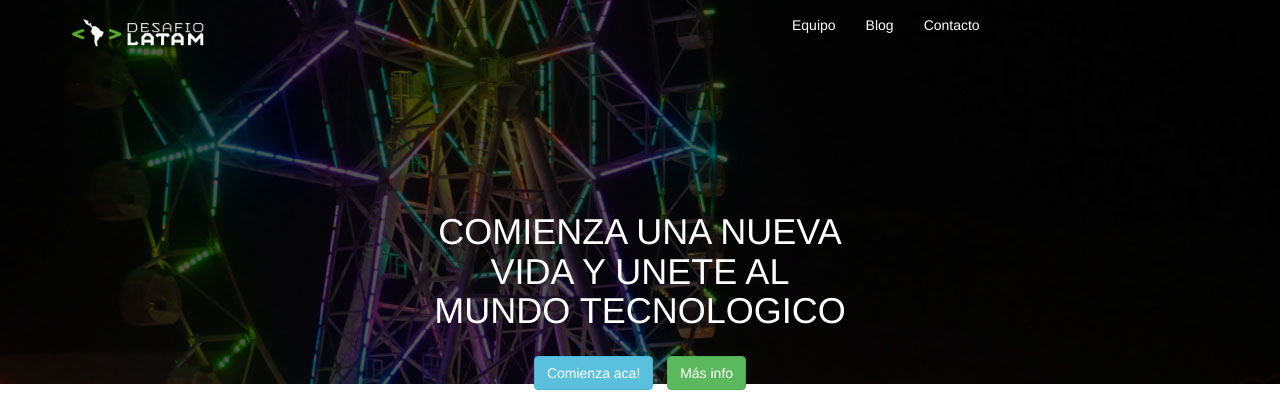
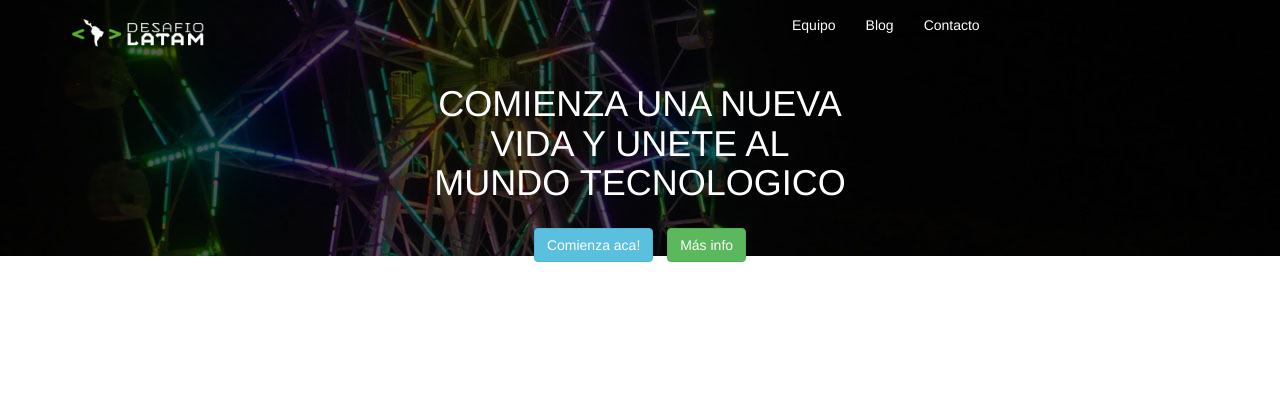
Before and after one commit to CPQM07/BootstrapLanding, a plain HTML site: page index.html in a window 1280 px wide. Shown: the top 402 px of the page. Drawn offline with nearby package versions, Linux system fonts and the light colour scheme.

Commit message:
Header padding corrected

```diff
--- a/index.html
+++ b/index.html
@@ -12,7 +12,7 @@
     <style>
     .custom-header{
         background-image: url('images/bg.jpeg');
-        padding: 15%;
+        padding: 5% 15% 15% 15%;
         color: white;
     }
 
```
